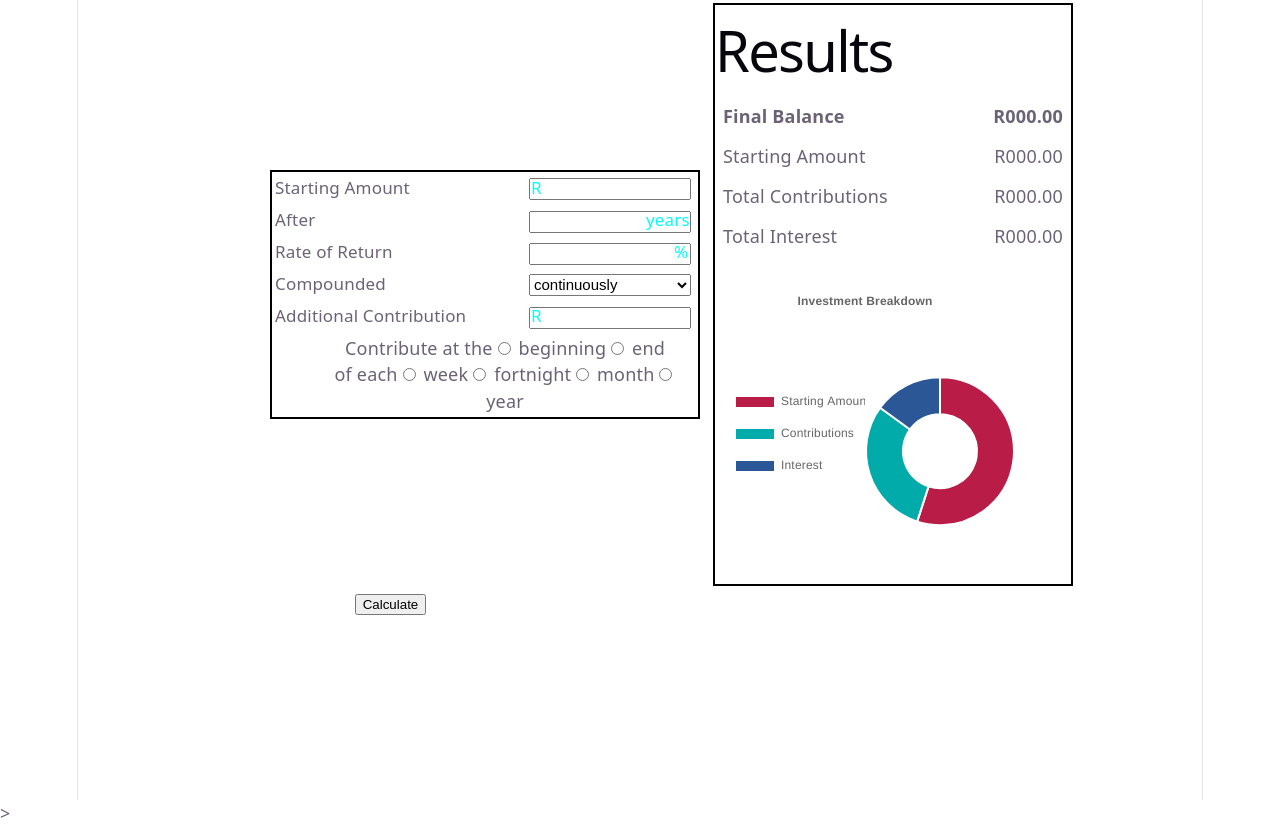
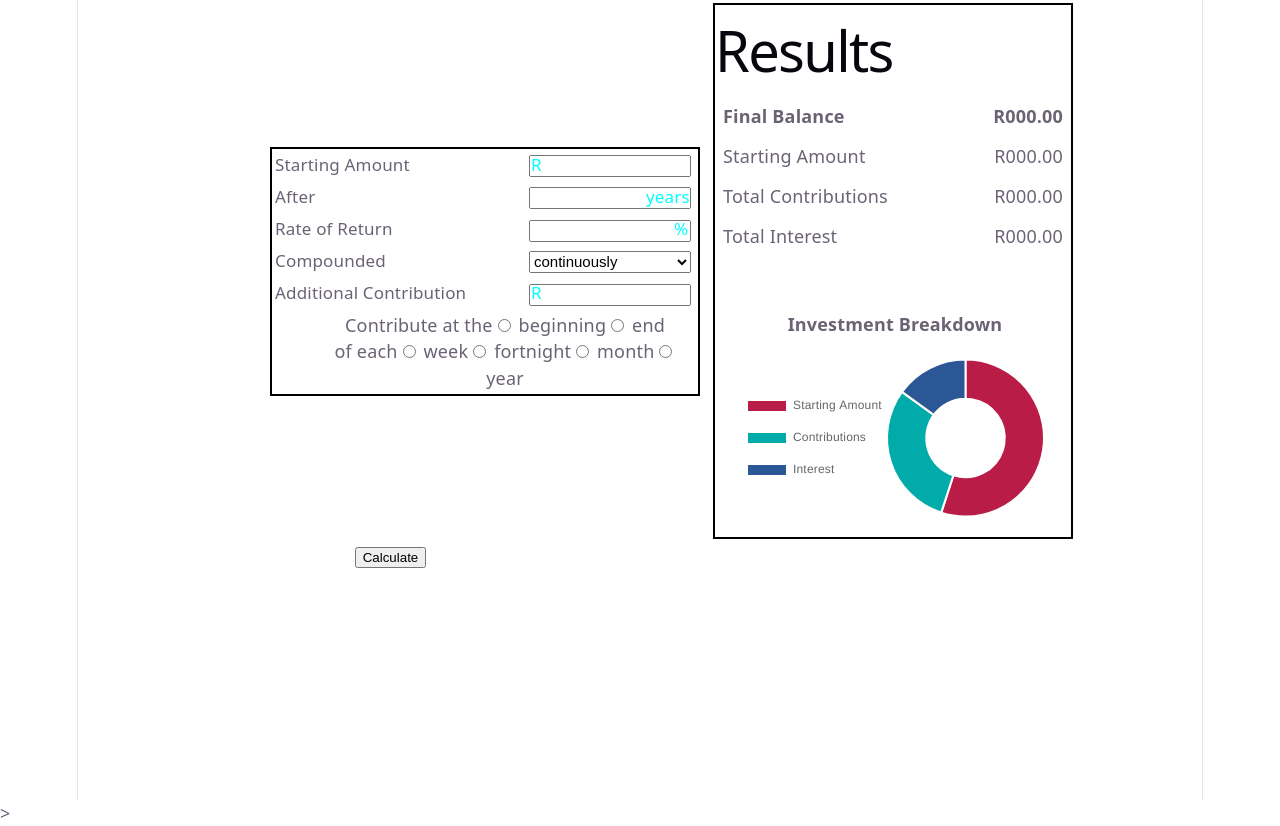
Before and after one commit to RoboticsKnight/investment-calculator-project, a React (Vite) app: page / in a window 1280 px wide. Built offline with nearby package versions, Linux system fonts and the light colour scheme.

Commit message:
Graph positioning changes

```diff
--- a/src/App.css
+++ b/src/App.css
@@ -161,9 +161,19 @@
 
 #graph-info{
 
-  /*text-align: center;*/
+  padding-top: 30px;
   width: 400px;
   height: 300px;
+  margin-left: 30px;
+  margin-bottom: -50px;
+
+}
+
+#graph-heading{
+
+  text-align: center;
+  margin-right: 100px;
+  margin-bottom: -50px;
 
 }
 
--- a/src/App.jsx
+++ b/src/App.jsx
@@ -27,12 +27,20 @@ function App() {
 
       options: {
         responsive: true,
+
+        layout: {
+          padding: {
+            left: -18,
+            right: 0
+        }
+  },
+
         plugins: {
-          title: {
+          /*title: {
             display: true,
             text: 'Investment Breakdown',
 
-          },
+          },*/
 
           legend: {
 
@@ -205,10 +213,11 @@ function App() {
 
               </table>
 
-              <br></br>
+              {/*<br></br>*/}
 
               <div id="graph-info">
 
+                <h4 id="graph-heading">Investment Breakdown</h4>
                 <canvas id="my-chart" ref={chartRef}></canvas>
 
               </div>
```
